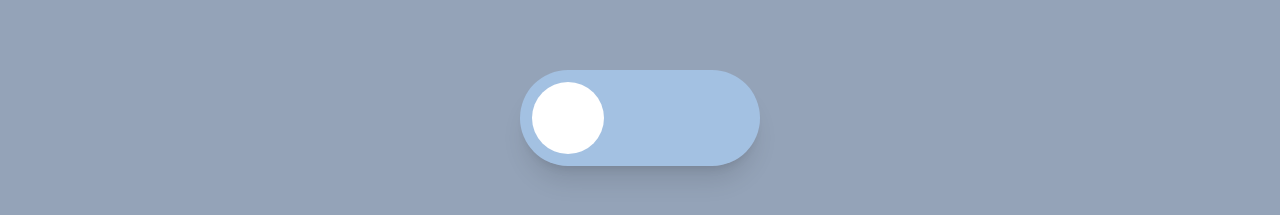
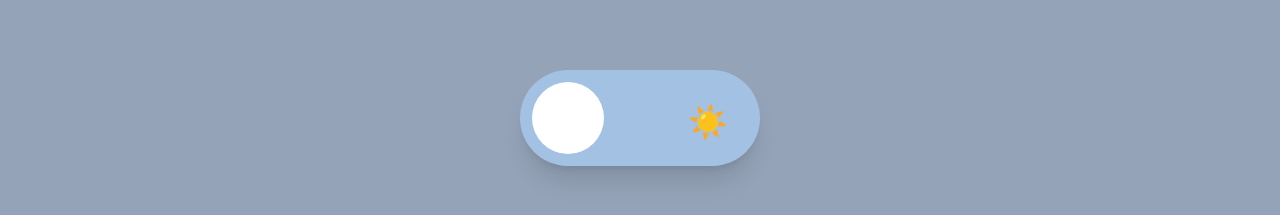
Before and after one commit to OndrejLosensky/toggle-button, a React (Create React App) app: page / in a window 1280 px wide. Shown: the part 279-494 px from the top of the page. Built offline with nearby package versions, Linux system fonts and the light colour scheme.

Commit message:
přidání emoji do tlačítka

```diff
--- a/src/components/toggle/Toggle.js
+++ b/src/components/toggle/Toggle.js
@@ -1,17 +1,42 @@
-import React from "react";
+import React, { useState } from "react";
+
+const Toggle = () => {
+    const [isChecked, setIsChecked] = useState(false);
+    const [emoji, setEmoji] = useState("☀️");
+    const [isEmojiVisible, setIsEmojiVisible] = useState(true);
+
+    const toggleHandler = () => {
+        setIsChecked(!isChecked);
+        setIsEmojiVisible(false);
 
 
-const Toggle = () => {
+        setTimeout(() => {
+            setEmoji(isChecked ? "☀️":"🌙");
+            setIsEmojiVisible(true);
+        }, 100);
+    };
 
+    return (
+        <div className="relative">
+            <label htmlFor="toggle-button">
+                <input
+                    type="checkbox"
+                    id="toggle-button"
+                    className="cursor-pointer shadow-xl h-24 w-60 rounded-full appearance-none bg-whenNotChecked bg-opacity-75 border-textColor border-3 checked:bg-whenChecked transition duration-300 relative"
+                    onChange={toggleHandler}
+                    checked={isChecked}
+                />
+            </label>
+            <div
+                className={`absolute top-0 bottom-0 ${
+                    isChecked ? "left-8" : "right-8"
+                } flex items-center`}
+                style={{ fontSize: "32px", visibility: isEmojiVisible ? "visible" : "hidden" }}
+            >
+                {emoji}
+            </div>
+        </div>
+    );
+};
 
-    return(
-        <div>
-            <label htmlFor="toggle-button">
-                <input type="checkbox" id="toggle-button" className="cursor-pointer shadow-xl h-24 w-60 rounded-full appearance-none
-                bg-whenNotChecked bg-opacity-75 border-textColor border-3 checked:bg-whenChecked transition duration-300 relative"/>
-            </label>
-        </div>
-    )
-}
-
-export default Toggle
+export default Toggle;
```
